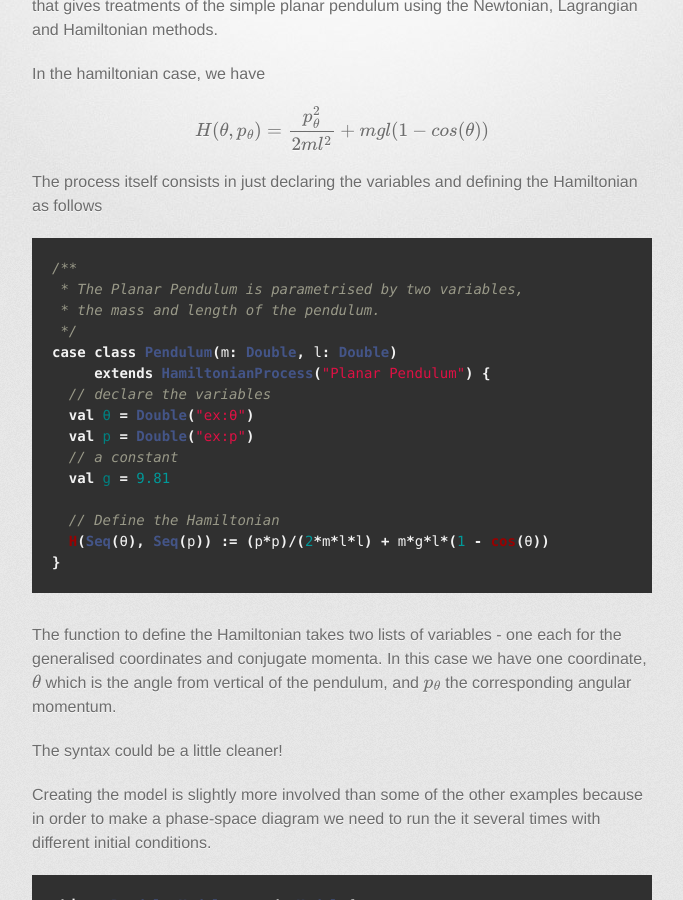
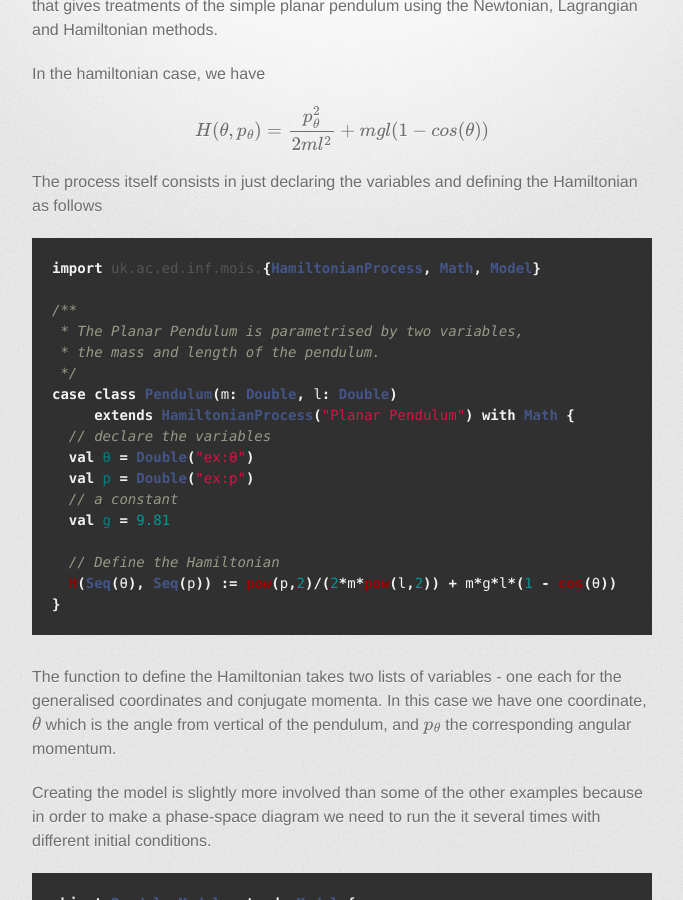
Before and after one commit to edinburgh-rbm/mois-examples, a Jekyll site: the page built from pendulum/index.md, in a window 1280 px wide and 900 px high, scrolled down 318 px. Shown: the whole window, without its empty margins (298-981 px from the left). Built offline with Jekyll 4.4.1, drawn with Linux system fonts in a browser that asks for light colours; some web fonts are replaced; formulas are drawn with MathJax 3; a script that is not in the unit is left out.

Commit message:
slight tidy of pendulum example

```diff
--- a/pendulum/index.md
+++ b/pendulum/index.md
@@ -22,12 +22,14 @@ The process itself consists in just declaring the variables and
 defining the Hamiltonian as follows
 
 {% highlight scala %}
+import uk.ac.ed.inf.mois.{HamiltonianProcess, Math, Model}
+
 /**
  * The Planar Pendulum is parametrised by two variables,
  * the mass and length of the pendulum.
  */
 case class Pendulum(m: Double, l: Double)
-     extends HamiltonianProcess("Planar Pendulum") {
+     extends HamiltonianProcess("Planar Pendulum") with Math {
   // declare the variables
   val θ = Double("ex:θ")
   val p = Double("ex:p")
@@ -35,7 +37,7 @@ case class Pendulum(m: Double, l: Double)
   val g = 9.81
 
   // Define the Hamiltonian
-  H(Seq(θ), Seq(p)) := (p*p)/(2*m*l*l) + m*g*l*(1 - cos(θ))
+  H(Seq(θ), Seq(p)) := pow(p,2)/(2*m*pow(l,2)) + m*g*l*(1 - cos(θ))
 }
 {% endhighlight %}
 
@@ -44,8 +46,6 @@ one each for the generalised coordinates and conjugate momenta. In
 this case we have one coordinate, $\theta$ which is the angle from
 vertical of the pendulum, and $p_\theta$ the corresponding angular
 momentum.
-
-  The syntax could be a little cleaner!
 
 Creating the model is slightly more involved than some of the other
 examples because in order to make a phase-space diagram we need to run
```
